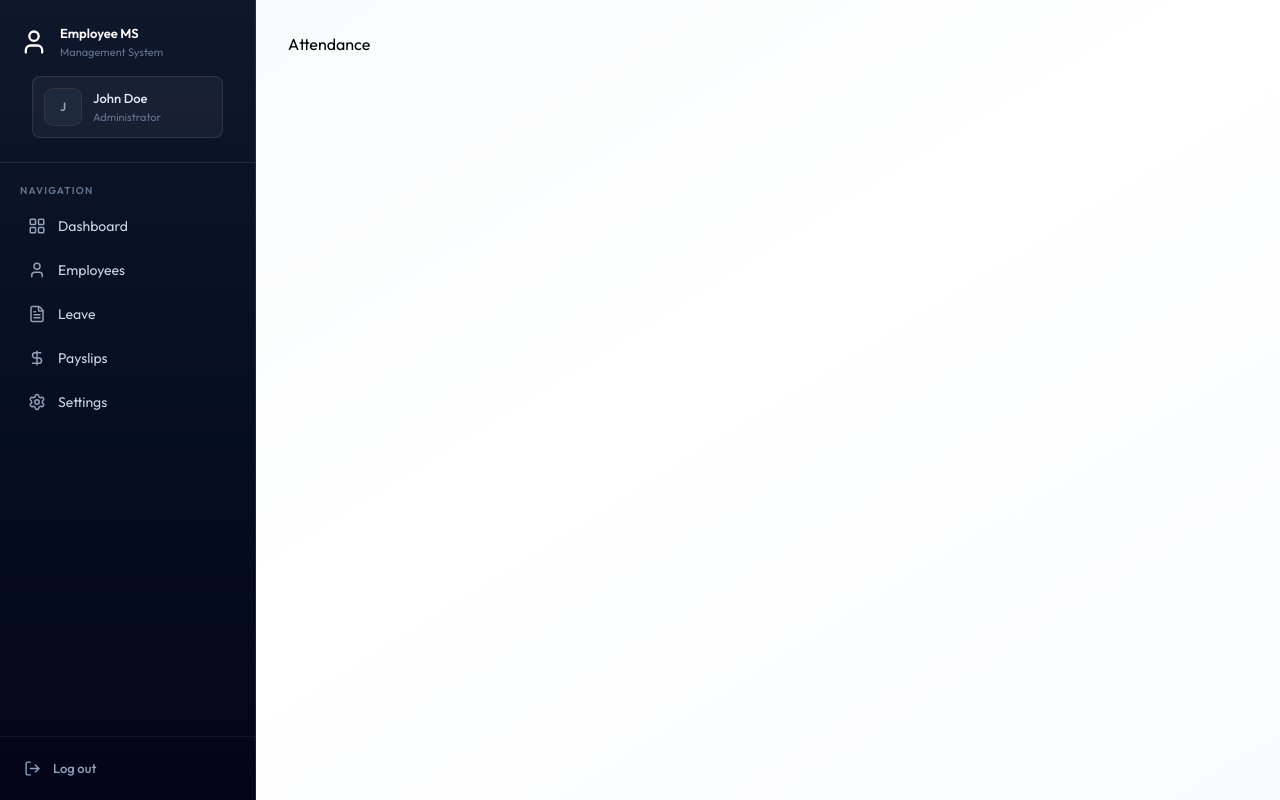
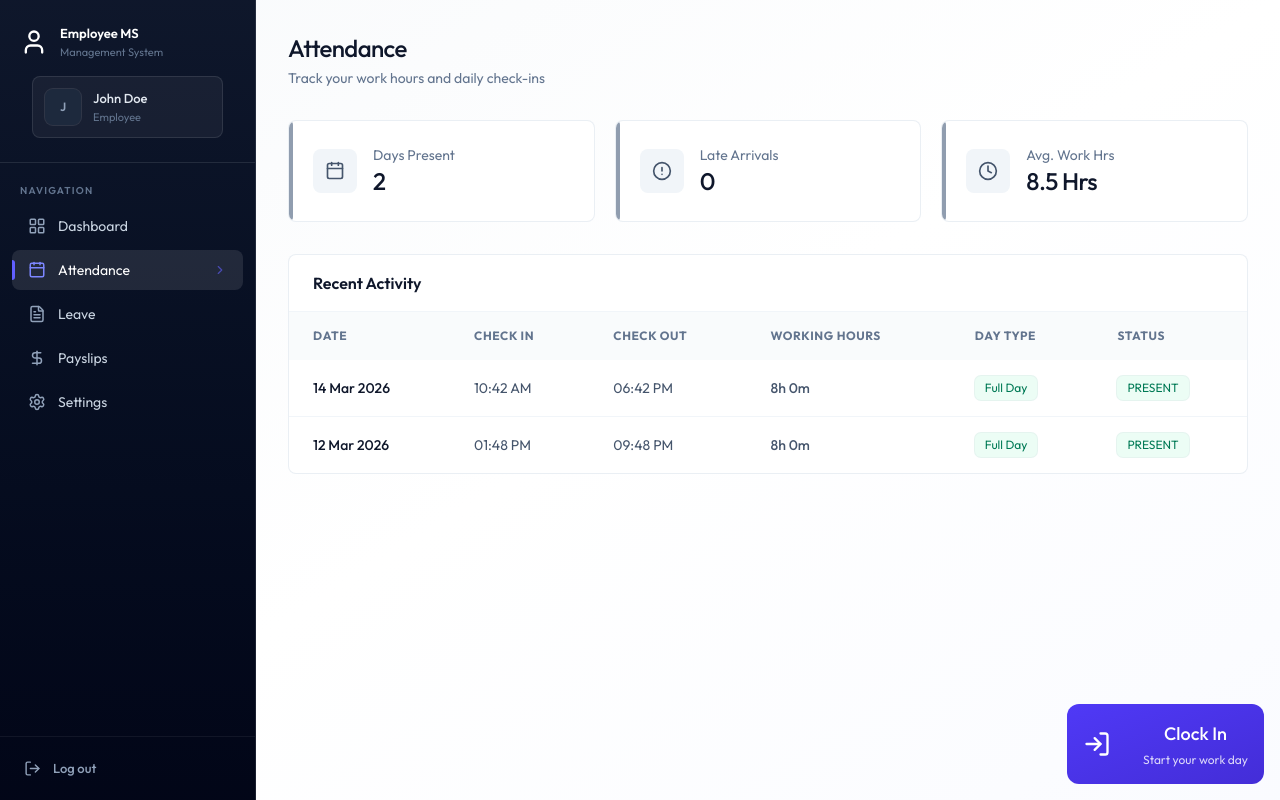
Before and after one commit to asam0816/EMS---Employee-Management-System, a React (Vite) app in the folder client/: page /attendance in a window 1280 px wide. Built offline with nearby package versions, Linux system fonts and the light colour scheme.

Commit message:
Attendance page UI completed

```diff
--- a/client/package.json
+++ b/client/package.json
@@ -11,6 +11,7 @@
   },
   "dependencies": {
     "@tailwindcss/vite": "^4.3.3",
+    "date-fns": "^4.4.0",
     "lucide-react": "^1.28.0",
     "react": "^19.2.8",
     "react-dom": "^19.2.8",
--- a/client/src/components/Sidebar.jsx
+++ b/client/src/components/Sidebar.jsx
@@ -29,7 +29,7 @@
     setMobileOpen(false);
   }, [pathname]);
 
-  const role = "ADMIN"; // change to "ADMIN" if needed
+  const role = "" || "EMPLOYEE"; // change to "ADMIN" if needed
 
   const navItems = [
     { name: "Dashboard", href: "/dashboard", icon: LayoutGrid },
--- /dev/null
+++ b/client/src/components/attendance/AttendanceHistory.jsx
@@ -0,0 +1,90 @@
+import React from "react";
+import { getDayTypeDisplay, getWorkingHoursDisplay } from "../../assets/assets";
+import { format, formatDate } from "date-fns";
+
+const AttendanceHistory = ({ history }) => {
+  return (
+    <div className="card overflow-hidden">
+      <div className="px-6 py-4 border-b border-slate-100">
+        <h3 className="font-semibold text-slate-900">Recent Activity</h3>
+      </div>
+      <div className="overflow-x-auto">
+        <table className="table-modern">
+          <thead>
+            <tr>
+              <th className="px-6 py-4">Date</th>
+              <th className="px-6 py-4">Check In</th>
+              <th className="px-6 py-4">Check Out</th>
+              <th className="px-6 py-4">Working Hours</th>
+              <th className="px-6 py-4">Day Type</th>
+              <th className="px-6 py-4">Status</th>
+            </tr>
+          </thead>
+
+          <tbody>
+            {history.length === 0 ? (
+              <tr>
+                <td colSpan={6} className="text-center py-12 text-slate-400">
+                  No records found
+                </td>
+              </tr>
+            ) : (
+              history.map((record) => {
+                const dayType = getDayTypeDisplay(record);
+                return (
+                  <tr key={record._id || record.id}>
+                    <td className="px-6 py-4 font-medium text-slate-900">
+                      {formatDate(new Date(record.date), "dd MMM yyyy")}
+                    </td>
+                    <td className="px-6 py-4 text-slate-600">
+                      {record.checkIn
+                        ? format(new Date(record.checkIn), "hh:mm a")
+                        : "-"}
+                    </td>
+                    <td className="px-6 py-4 text-slate-600">
+                      {record.checkOut
+                        ? format(new Date(record.checkOut), "hh:mm a")
+                        : "-"}
+                    </td>
+
+                    <td
+                      className="px-6 py-4 text-slate-600
+font-medium"
+                    >
+                      {getWorkingHoursDisplay(record)}
+                    </td>
+                    <td className="px-6 py-4">
+                      {dayType.label !== "-" ? (
+                        <span className={`badge ${dayType.className}`}>
+                          {dayType.label}
+                        </span>
+                      ) : (
+                        "-"
+                      )}
+                    </td>
+
+                    <td className="px-6 py-4">
+                      <span
+                        className={`badge ${
+                          record.status === "PRESENT"
+                            ? "badge-success"
+                            : record.status === "LATE"
+                              ? "badge-warning"
+                              : "badge-danger"
+                        }`}
+                      >
+                        {record.status}
+                      </span>
+                    </td>
+                  </tr>
+                );
+              })
+            )}
+          </tbody>
+        </table>
+      </div>
+    </div>
+  );
+};
+
+export default AttendanceHistory;
--- /dev/null
+++ b/client/src/components/attendance/AttendanceStats.jsx
@@ -0,0 +1,39 @@
+import { AlertCircleIcon, CalendarIcon, ClockIcon } from "lucide-react";
+import React from "react";
+
+const AttendanceStats = ({ history }) => {
+  const totalPresent = history.filter(
+    (h) => (h.status === "PRESENT") | (h.status === "LATE"),
+  ).length;
+
+  const totalLate = history.filter((h) => h.status === "LATE").length;
+
+  const stats = [
+    { label: "Days Present", value: totalPresent, icon: CalendarIcon },
+    { label: "Late Arrivals", value: totalLate, icon: AlertCircleIcon },
+    { label: "Avg. Work Hrs", value: "8.5 Hrs", icon: ClockIcon },
+  ];
+  return (
+    <div className="grid grid-cols-1 sm:grid-cols-3 gap-4 sm:gap-5 mb-8">
+      {stats.map((s) => (
+        <div
+          key={s.label}
+          className="card card-hover p-5 sm:p-6 flex items-center gap-4 relative overflow-hidden group"
+        >
+          <div className="absolute left-0 top-0 bottom-0 w-1 rounded-r-full bg-slate-500/70 group-hover:bg-indigo-500/70" />
+          <div className="p-3 bg-slate-100 rounded-lg group-hover:bg-indigo-50 transition-colors duration-200">
+            <s.icon className="w-5 h-5 text-slate-600 group-hover:text-indigo-600 transition-colors duration-200" />
+          </div>
+          <div>
+            <p className="text-sm text-slate-500">{s.label}</p>
+            <p className="text-2xl font-medium text-slate-900 tracking-tight">
+              {s.value}
+            </p>
+          </div>
+        </div>
+      ))}
+    </div>
+  );
+};
+
+export default AttendanceStats;
--- /dev/null
+++ b/client/src/components/attendance/CheckInButton.jsx
@@ -0,0 +1,57 @@
+import React, { useState } from "react";
+import {
+  LogIn as LogInIcon,
+  LogOut as LogOutIcon,
+  Loader2 as Loader2Icon,
+} from "lucide-react";
+
+const CheckInButton = ({ todayRecord, onAction }) => {
+  const [loading, setLoading] = useState(false);
+
+  const handleAttendance = async () => {
+    setLoading(true);
+    setTimeout(() => {
+      setLoading(false);
+      onAction();
+    }, 1000);
+  };
+
+  if (todayRecord?.checkOut) {
+    return (
+      <div>
+        <h3>Work Day Completed</h3>
+        <p>Great job! See you tomorrow</p>
+      </div>
+    );
+  }
+
+  const isCheckedIn = !!todayRecord?.isCheckedIn;
+  return (
+    <div className="absolute bottom-4 right-4 flex flex-col z-1">
+      <button
+        onClick={handleAttendance}
+        disabled={loading}
+        className={`w-full max-w-xs flex justify-between items-center gap-8 p-4 rounded-xl bg-linear-to-br text-white ${isCheckedIn ? "from-slate-700 to-slate-900" : "from-indigo-600 to-indigo-700"}`}
+      >
+        {loading ? (
+          <Loader2Icon className="size-7 animate-spin" />
+        ) : isCheckedIn ? (
+          <LogOutIcon className="size-7" />
+        ) : (
+          <LogInIcon className="size-7" />
+        )}
+
+        <div className="relative flex flex-col items-center text-center">
+          <h2 className="text-lg font-medium mb-1">
+            {loading ? "Processing..." : isCheckedIn ? "Clock Out" : "Clock In"}
+          </h2>
+          <p className="text-xs opacity-80">
+            {isCheckedIn ? "Click to end your shift" : "Start your work day"}
+          </p>
+        </div>
+      </button>
+    </div>
+  );
+};
+
+export default CheckInButton;
--- a/client/src/pages/Attendance.jsx
+++ b/client/src/pages/Attendance.jsx
@@ -1,9 +1,60 @@
-
+import { useCallback, useEffect, useState } from "react";
+import { dummyAttendanceData } from "../assets/assets";
+import Loading from "../components/Loading";
+import CheckInButton from "../components/attendance/CheckInButton";
+import AttendanceStats from "../components/attendance/AttendanceStats";
+import AttendanceHistory from "../components/attendance/AttendanceHistory";
 
 const Attendance = () => {
+  const [history, setHistory] = useState([]);
+  const [loading, setLoading] = useState(true);
+  const [isDeleted, setIsDeleted] = useState(false);
+
+  const fetchData = useCallback(async () => {
+    setHistory(dummyAttendanceData);
+    setTimeout(() => {
+      setLoading(false);
+    }, 1000);
+  }, []);
+
+  useEffect(() => {
+    fetchData();
+  }, [fetchData]);
+
+  if (loading) return <Loading />;
+
+  const today = new Date();
+  today.setHours(0, 0, 0, 0);
+  const todayRecord = history.find(
+    (r) => new Date(r.date).toDateString() === today.toDateString(),
+  );
+
   return (
-    <div>Attendance</div>
-  )
-}
+    <div className="animate-fade-in">
+      <div className="page-header">
+        <h1 className="page-title">Attendance</h1>
+        <p className="page-subtitle">
+          Track your work hours and daily check-ins
+        </p>
+      </div>
 
-export default Attendance
+      {isDeleted ? (
+        <div className="mb-8 p-6 bg-rose-50 border border-rose-200 rounded-2xl text-center">
+          <p className="text-rose-600">
+            You can no longer clock in or out because your employee records have
+            been marked as deleted.
+          </p>
+        </div>
+      ) : (
+        <div className="mb-8">
+          <CheckInButton todayRecord={todayRecord} onAction={fetchData} />
+        </div>
+      )}
+
+      <AttendanceStats history={history} />
+      <AttendanceHistory history={history} />
+    </div>
+  );
+};
+
+export default Attendance;
--- a/client/src/pages/Dashboard.jsx
+++ b/client/src/pages/Dashboard.jsx
@@ -12,7 +12,7 @@
   const [loading, setLoading] = useState(true);
 
   useEffect(() => {
-    setData(dummyAdminDashboardData); // 2. you imported dummyEmployee... but use dummyAdmin...
+    setData(dummyEmployeeDashboardData); // 2. you imported dummyEmployee... but use dummyAdmin...
     setTimeout(() => {
       setLoading(false);
     }, 1000);
--- a/client/src/pages/Employees.jsx
+++ b/client/src/pages/Employees.jsx
@@ -22,7 +22,7 @@
     setTimeout(() => {
       setLoading(false);
     }, 1000);
-  }, []);
+  }, [selectedDept]);
 
   useEffect(() => {
     fetchEmployees();
```
Also changed, not shown: 1 other file (tests, documents, lock files or other folders).
